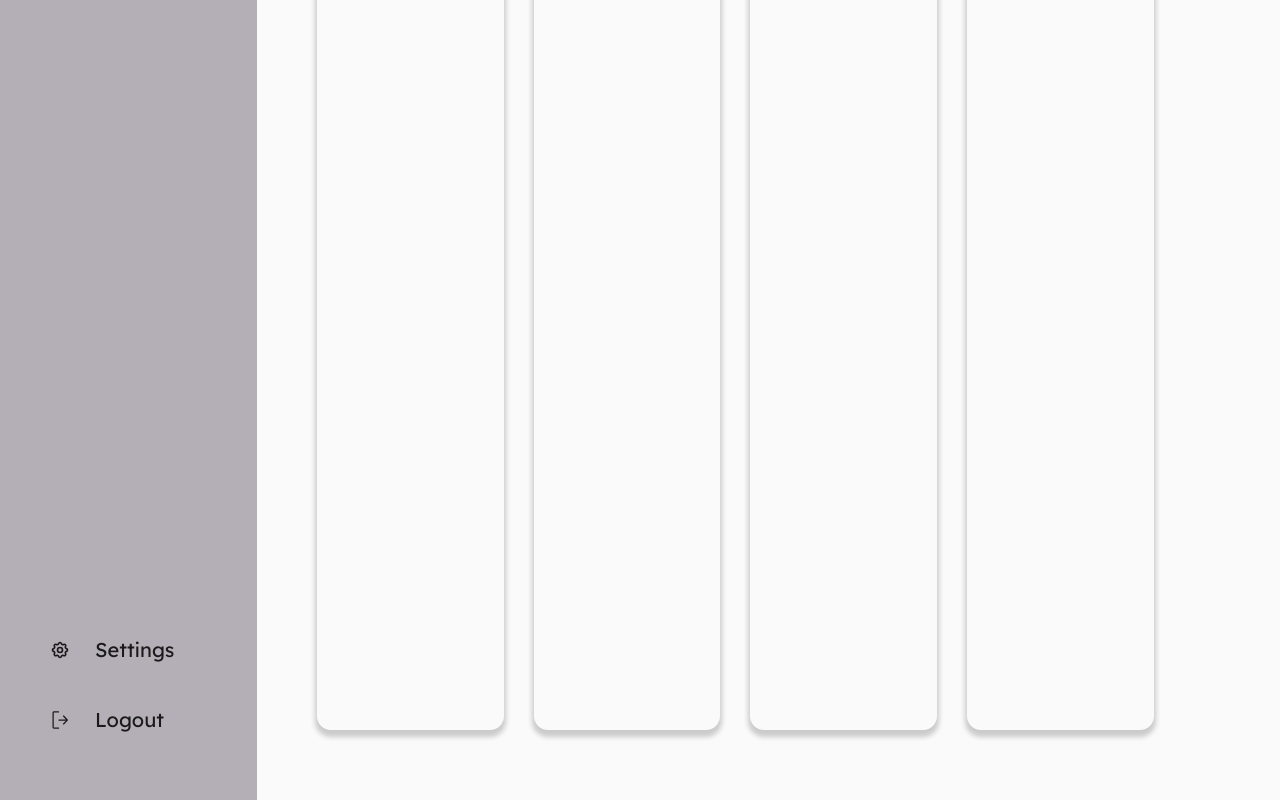
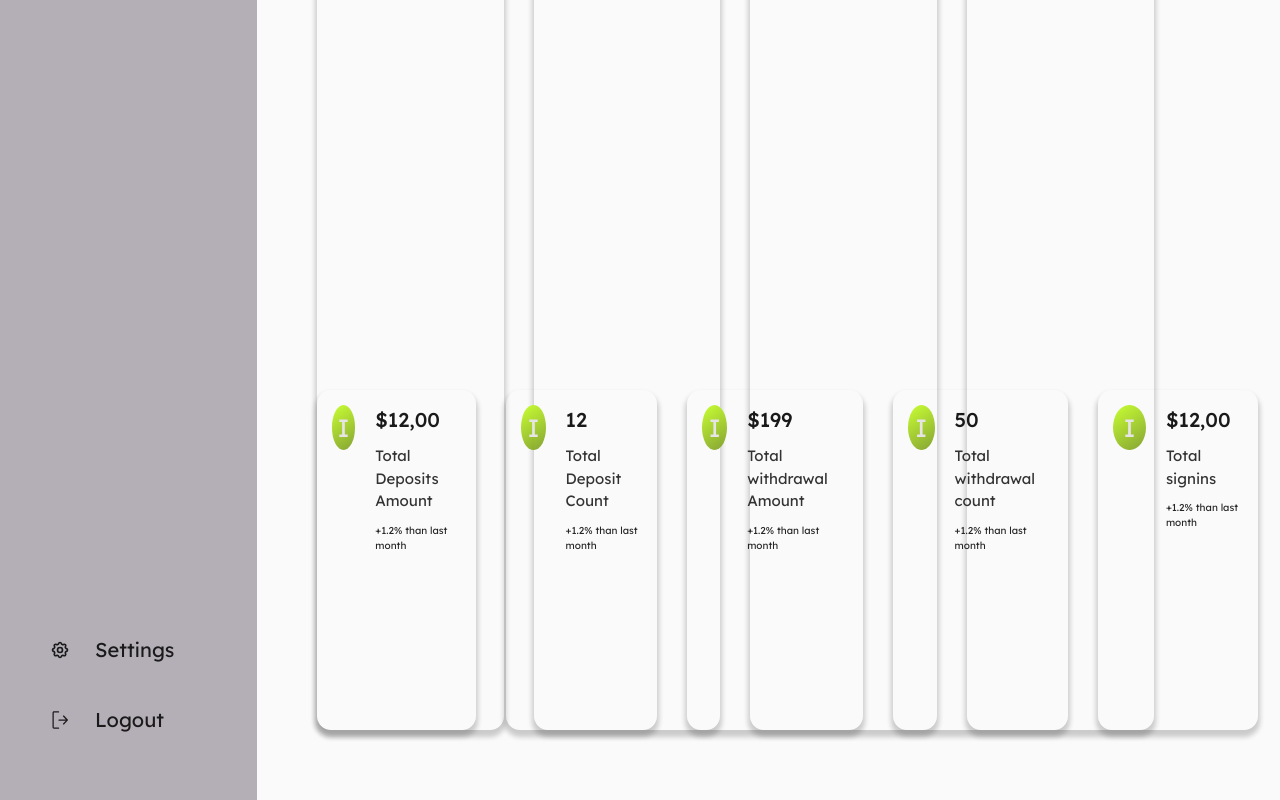
Before and after one commit to Muhammad0320/bank--f, a Next.js app: page /reports in a window 1280 px wide. Shown: the part 1210-2010 px from the top of the page. Built offline with nearby package versions, Linux system fonts and the light colour scheme.

Commit message:
chore:  update page ts

```diff
--- a/src/app/(content)/reports/page.tsx
+++ b/src/app/(content)/reports/page.tsx
@@ -2,6 +2,7 @@ import React from 'react';
 import {
   BalanceSummaryReport,
   FirstReportRow,
+  LastReportRow,
   MiddleReportRow,
   RecentTxnReport,
   ReportContainer,
@@ -65,6 +66,53 @@ const Page: React.FC = () => {
           <div> Recent Transaction... </div>
         </RecentTxnReport>
       </MiddleReportRow>
+
+      <LastReportRow $flow="row" $size="inherit">
+        <FlexContainer $flow="row" $size="small">
+          <IconContainer> I </IconContainer>
+          <FlexContainer $flow="column" $size="tiny">
+            <StyledH3> $12,00 </StyledH3>
+            <Text> Total Deposits Amount </Text>
+            <Text $size="small"> +1.2% than last month </Text>
+          </FlexContainer>
+        </FlexContainer>
+
+        <FlexContainer $flow="row" $size="small">
+          <IconContainer> I </IconContainer>
+          <FlexContainer $flow="column" $size="tiny">
+            <StyledH3> 12 </StyledH3>
+            <Text> Total Deposit Count </Text>
+            <Text $size="small"> +1.2% than last month </Text>
+          </FlexContainer>
+        </FlexContainer>
+
+        <FlexContainer $flow="row" $size="small">
+          <IconContainer> I </IconContainer>
+          <FlexContainer $flow="column" $size="tiny">
+            <StyledH3> $199 </StyledH3>
+            <Text> Total withdrawal Amount </Text>
+            <Text $size="small"> +1.2% than last month </Text>
+          </FlexContainer>
+        </FlexContainer>
+
+        <FlexContainer $flow="row" $size="small">
+          <IconContainer> I </IconContainer>
+          <FlexContainer $flow="column" $size="tiny">
+            <StyledH3> 50 </StyledH3>
+            <Text> Total withdrawal count </Text>
+            <Text $size="small"> +1.2% than last month </Text>
+          </FlexContainer>
+        </FlexContainer>
+
+        <FlexContainer $flow="row" $size="small">
+          <IconContainer> I </IconContainer>
+          <FlexContainer $flow="column" $size="tiny">
+            <StyledH3> $12,00 </StyledH3>
+            <Text> Total signins </Text>
+            <Text $size="small"> +1.2% than last month </Text>
+          </FlexContainer>
+        </FlexContainer>
+      </LastReportRow>
     </ReportContainer>
   );
 };
```
